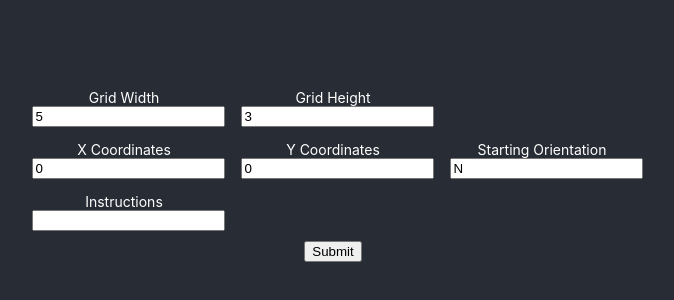
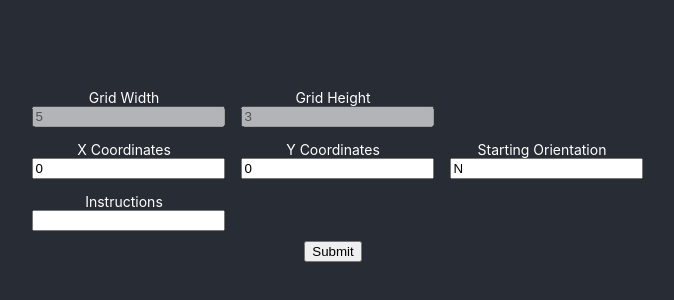
Before and after one commit to BobbyCarelse/robot-tracker, a React (Create React App) app: page / in a window 1280 px wide. Shown: the part 232-532 px from the top of the page, without its empty margins (307-981 px from the left). Built offline with nearby package versions, Linux system fonts and the light colour scheme.

Commit message:
fix: disable width and height fields

```diff
--- a/src/section/InstructionSection/InstructionSection.tsx
+++ b/src/section/InstructionSection/InstructionSection.tsx
@@ -56,8 +56,8 @@ export const InstructionSection = () => {
       {({ handleSubmit }) => (
         <div>
           <div style={{ display: "flex", gap: 24 }}>
-            <Input name="gridWidth" label="Grid Width" type="number" />
-            <Input name="gridHeight" label="Grid Height" type="number" />
+            <Input name="gridWidth" label="Grid Width" type="number" disabled/>
+            <Input name="gridHeight" label="Grid Height" type="number" disabled/>
           </div>
           <div style={{ display: "flex", gap: 24 }}>
             <Input name="x" label="X Coordinates" type="number" max={50} />
```
